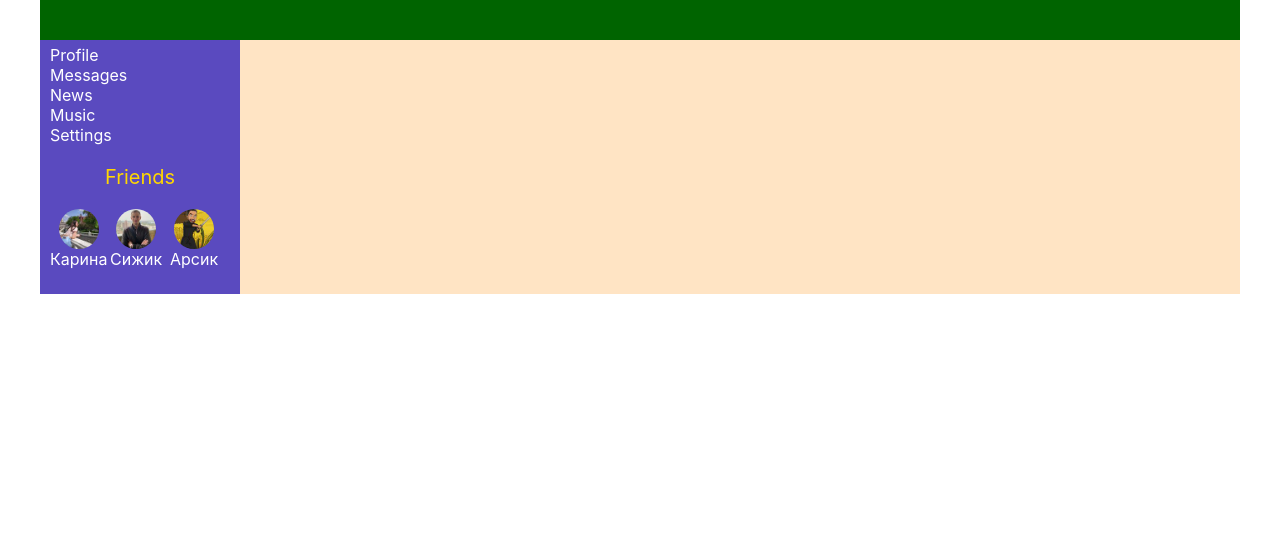
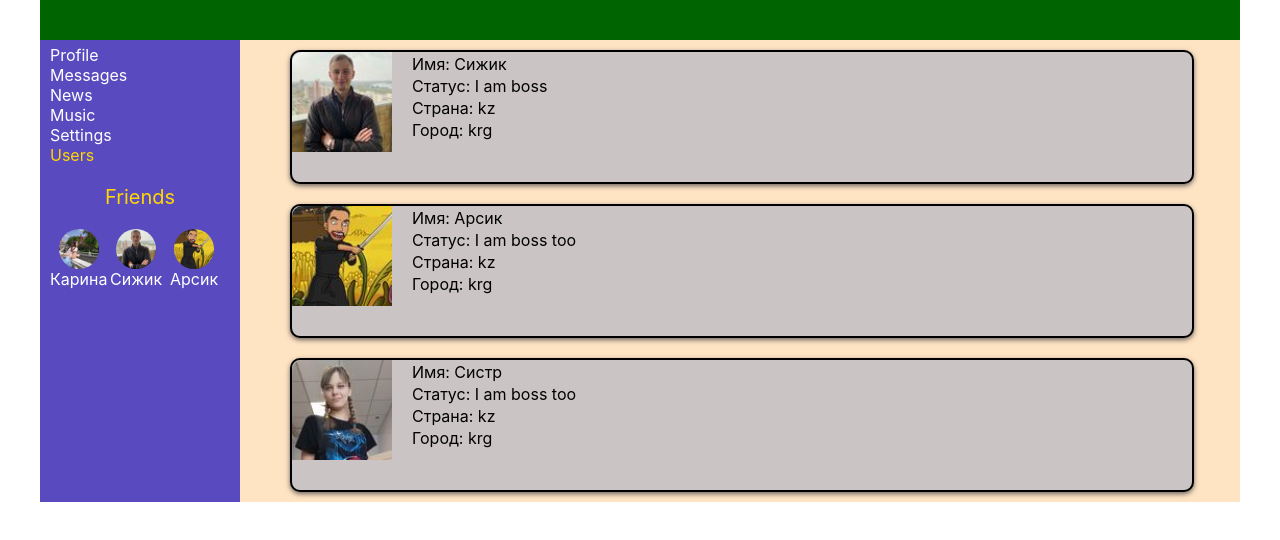
Before and after one commit to Black854/ReactJS, a React (Create React App) app in the folder social/: page /users in a window 1280 px wide. Shown: the top 540 px of the page. Built offline with nearby package versions, Linux system fonts and the light colour scheme.

Commit message:
lvl 49 50%

```diff
--- a/social/src/App.js
+++ b/social/src/App.js
@@ -5,6 +5,7 @@ import Profile from "./components/Profile/Profile";
 import Dialogs from './components/Dialogs/Dialogs';
 import { Route, Routes} from 'react-router-dom';
 import React from "react";
+import UsersContainer from './components/Users/UsersContainer';
 
 
 function App(props) {
@@ -16,6 +17,7 @@ function App(props) {
             <Routes>
               <Route path='profile/*' element={<Profile store={props.store} />} />
               <Route path='dialogs/*' element={<Dialogs store={props.store} />} />
+              <Route path='users/*' element={<UsersContainer store={props.store} />} />
             </Routes>
           </div>
         </div>
--- a/social/src/components/Navbar/Navbar.jsx
+++ b/social/src/components/Navbar/Navbar.jsx
@@ -21,6 +21,9 @@ const Navbar = (props) => {
             <div>
                 <NavLink className={({isActive}) => isActive ? s.active : s.item} to='/settings'>Settings</NavLink>
             </div>
+            <div>
+                <NavLink className={({isActive}) => isActive ? s.active : s.item} to='/users'>Users</NavLink>
+            </div>
             <Friends friends={props.friends} />
         </div>
     );
--- a/social/src/components/Profile/MyPosts/MyPosts.jsx
+++ b/social/src/components/Profile/MyPosts/MyPosts.jsx
@@ -1,4 +1,3 @@
-import { addPostActionCreator, updateNewPostTextActionCreator } from '../../../redux/profile-reducer';
 import s from './MyPosts.module.css'
 import Post from "./Post/Post";
 import React from "react";
--- /dev/null
+++ b/social/src/components/Users/User/User.jsx
@@ -0,0 +1,18 @@
+import React from "react";
+import s from './User.module.css';
+
+const User = (props) => {
+    return (
+        <div className={s.frame}>
+            <img className={s.avatar} src={props.avatar} />
+            <div className={s.description}>
+                <p>Имя: {props.fullName}</p>
+                <p>Статус: {props.status}</p>
+                <p>Страна: {props.country}</p>
+                <p>Город: {props.city}</p>
+            </div>
+        </div>
+    );
+}
+
+export default User;
--- /dev/null
+++ b/social/src/components/Users/User/User.module.css
@@ -0,0 +1,28 @@
+.frame {
+    background: #cbc4c4;
+    width: 90%;
+    margin-left: 5%;
+    margin-top: 10px;
+    margin-bottom: 10px;
+    border: 2px solid black;
+    border-radius: 10px;
+    box-shadow: 0px 2px 5px rgba(69, 67, 67, 0.787);
+    display: flex;
+    flex-direction: row;
+    height: 130px;
+}
+
+.avatar {
+    width: 100px;
+    height: 100px;
+    border-radius: 10px 0px 0px 0px;
+}
+
+p {
+    margin: 0;
+    margin-top: 2px;
+}
+
+.description {
+    margin-left: 20px;;
+}
--- /dev/null
+++ b/social/src/components/Users/Users.jsx
@@ -0,0 +1,16 @@
+import React from "react";
+import User from "./User/User";
+import s from "./Users.module.css";
+
+const Users = (props) => {
+    let userList = props.users.usersList.map(u => <User fullName={u.fullName} status={u.status} country={u.location.country} city={u.location.city} avatar={u.avatar} /> );
+
+    return (
+
+        <div className={s.mainDiv}>
+            { userList }
+        </div>
+    );
+}
+
+export default Users;
--- /dev/null
+++ b/social/src/components/Users/Users.module.css
@@ -0,0 +1,4 @@
+.mainDiv {
+    display: flex;
+    flex-direction: column;
+}
--- /dev/null
+++ b/social/src/components/Users/UsersContainer.jsx
@@ -0,0 +1,20 @@
+import React from "react";
+import { connect } from "react-redux";
+import Users from "./Users";
+
+
+let mapStateToProps = (state) => {
+    return {
+        users: state.users
+    }
+}
+
+let mapDispatchToProps = (dispatch) => {
+    return {
+
+    }
+}
+
+
+const UsersContainer = connect(mapStateToProps, mapDispatchToProps) (Users);
+export default UsersContainer;
--- a/social/src/redux/store.js
+++ b/social/src/redux/store.js
@@ -2,11 +2,13 @@ import {combineReducers, legacy_createStore as createStore} from "redux";
 import profileReducer from "./profile-reducer";
 import dialogsReducer from "./dialogs-reducer";
 import sidebarReducer from "./sidebar-reducer";
+import usersReducer from "./users-reducer";
 
 let reducers = combineReducers({
     profilePage: profileReducer,
     dialogsPage: dialogsReducer,
-    sidebar: sidebarReducer
+    sidebar: sidebarReducer,
+    users: usersReducer
 });
 
 let store = createStore(reducers);
--- /dev/null
+++ b/social/src/redux/users-reducer.js
@@ -0,0 +1,44 @@
+import karina from "../img/karina.jpg";
+import ars from "../img/ars.jpg";
+import sizh from "../img/sizh.jpg";
+import sistr from "../img/sistr.jpg";
+
+const FOLLOW = 'FOLLOW';
+const UNFOLLOW = 'UNFOLLOW';
+
+let initialState = {
+    usersList: [
+        {id: 1, fullName: 'Сижик', status: 'I am boss', location: {city: 'krg', country: 'kz'}, followed: false, avatar: sizh},
+        {id: 2, fullName: 'Арсик', status: 'I am boss too', location: {city: 'krg', country: 'kz'}, followed: false, avatar: ars},
+        {id: 3, fullName: 'Систр', status: 'I am boss too', location: {city: 'krg', country: 'kz'}, followed: false, avatar: sistr},
+    ]
+}
+
+const usersReducer = (state = initialState, action) => {
+    switch(action.type) {
+        case FOLLOW:
+            return {
+                ...state,
+                users: state.users.map(u => {
+                    if (u.id === action.userId) {
+                        return {
+                            ...u,
+                            followed: true
+                        }
+                    } else {
+                        return u;
+                    }
+                })
+            }
+        case UNFOLLOW:
+            return {
+            }
+        default:
+            return state;
+    }
+}
+
+export const followAC = (id) => ({ type: FOLLOW, iserId: id })
+export const unfollowAC = (id) => ({ type: UNFOLLOW, iserId: id})
+
+export default usersReducer;
```
Also changed, not shown: social/src/components/Profile/MyPosts/MyPostsContainer.jsx (+0 -14 lines).
